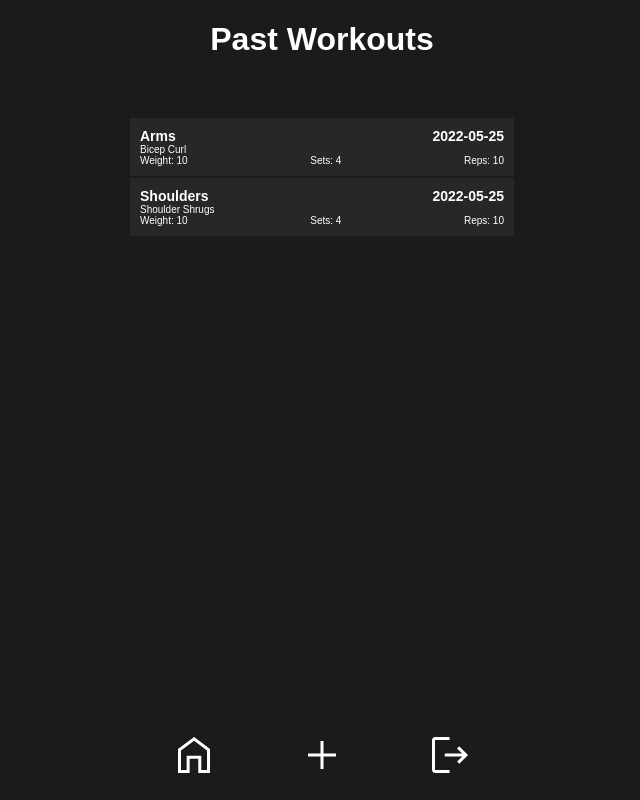
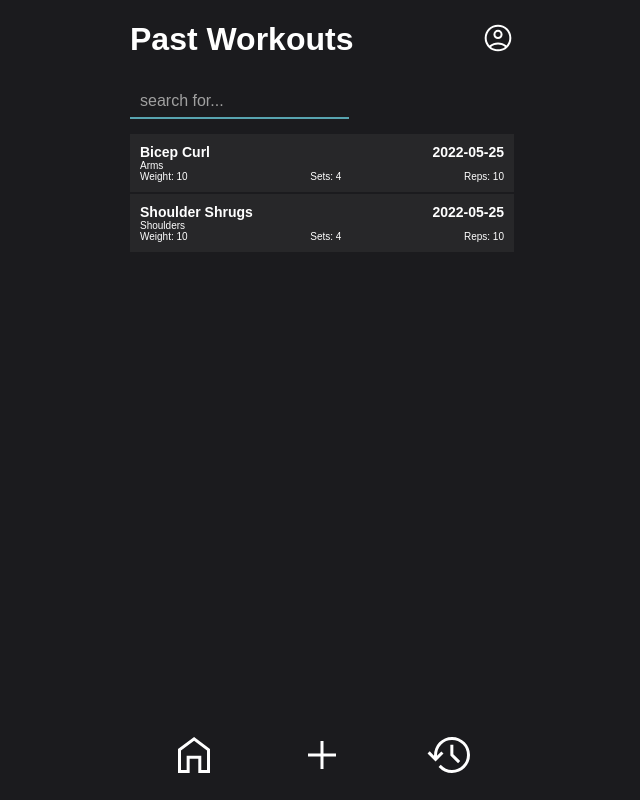
Before and after one commit to jestercruz/fitness-tracker, a React (Create React App) app: page /history in a window 1280 px wide. Shown: the whole page, without its empty margins (318-958 px from the left). Built offline with nearby package versions, Linux system fonts and the light colour scheme.

Commit message:
feat: Added search to filter history. Added an account icon and changed logout icon to history.

```diff
--- a/src/App.js
+++ b/src/App.js
@@ -6,24 +6,8 @@ import Navigation from "./views/Navigation";
 import Login from "./views/Login";
 import Signup from "./views/Signup";
 import History from "./views/History";
-import getHistoryData from "./data/history.json";
-import { useState, useEffect } from "react";
-
-const getHistory = () =>
-  new Promise((resolve, reject) => {
-    setTimeout(() => {
-      resolve(getHistoryData);
-    }, 1500);
-  });
 
 const App = () => {
-  useEffect(() => {
-    (async () => {
-      setHistoryData(await getHistory());
-    })();
-  }, []);
-
-  const [historyData, setHistoryData] = useState([]);
   return (
     <Router>
       <div className="main-container">
@@ -32,7 +16,7 @@ const App = () => {
           <Route path="/addworkout" element={<AddWorkout />} />
           <Route path="/login" element={<Login />} />
           <Route path="/signup" element={<Signup />} />
-          <Route path="/history" element={<History history={historyData} />} />
+          <Route path="/history" element={<History />} />
         </Routes>
         <Navigation />
       </div>
--- a/src/components/Title.js
+++ b/src/components/Title.js
@@ -1,7 +1,25 @@
 import "../stylesheets/Title.css";
+import { ReactComponent as AccountIcon } from "../assets/account.svg";
+import { useNavigate } from "react-router-dom";
 
-const Title = ({ title }) => {
-  return <h1 className="header">{title}</h1>;
+const Title = ({ title, icon }) => {
+  const navigate = useNavigate();
+
+  return (
+    <div className={`title-container ${icon ? "with-icon" : ""}`}>
+      <h1 className="header">{title}</h1>
+      <span>
+        {icon && (
+          <AccountIcon
+            className="icon"
+            onClick={() => {
+              navigate("/login");
+            }}
+          />
+        )}
+      </span>
+    </div>
+  );
 };
 
 export default Title;
--- a/src/stylesheets/App.css
+++ b/src/stylesheets/App.css
@@ -3,7 +3,6 @@ body {
   padding: 0px;
   width: 100vw;
   background-color: #1b1b1e;
-  /* background-color: white; */
   font-family: sans-serif, serif;
   color: #fff;
 }
--- a/src/stylesheets/ExerciseInput.css
+++ b/src/stylesheets/ExerciseInput.css
@@ -1,7 +1,9 @@
 .exercise-input-container {
   display: flex;
   flex-direction: column;
-  /* overflow: auto; */
+  /*
+  revisit later - hides the sides of box shadow
+  overflow-y: auto; */
   height: calc(100% - 192px); /* will come back to later */
 }
 
--- a/src/stylesheets/Title.css
+++ b/src/stylesheets/Title.css
@@ -1,4 +1,14 @@
+.title-container {
+  display: flex;
+  justify-content: center;
+}
+
+.title-container.with-icon {
+  justify-content: space-between;
+  align-items: center;
+}
+
 .header {
   text-align: center;
-  height: 75px;
+  /* height: 75px; */
 }
--- a/src/views/AddWorkout.js
+++ b/src/views/AddWorkout.js
@@ -18,7 +18,7 @@ const AddWorkout = () => {
   const [history, setHistory] = useState([]);
   return (
     <>
-      <Title title="Add Workout" />
+      <Title title="Add Workout" icon />
       <ExerciseInput
         exercise={exercise}
         setExercise={setExercise}
--- a/src/views/History.js
+++ b/src/views/History.js
@@ -1,20 +1,63 @@
 import Title from "../components/Title";
 import "../stylesheets/History.css";
+import getHistoryData from "../data/history.json";
+import { useState, useEffect } from "react";
+import Input from "../components/Input";
 
-const History = ({ history }) => {
+const getHistory = () => {
+  return new Promise((resolve, reject) => {
+    setTimeout(() => {
+      resolve(getHistoryData);
+    }, 1500);
+  });
+};
+
+const History = () => {
+  const [historyData, setHistoryData] = useState([]);
+  const [isLoading, setIsLoading] = useState(false);
+  const [searchBy, setSearchBy] = useState();
+  useEffect(() => {
+    (async () => {
+      setIsLoading(true);
+      setHistoryData(await getHistory());
+      setIsLoading(false);
+    })();
+  }, []);
   return (
     <>
-      <Title title="Past Workouts" />
+      <Title title="Past Workouts" icon />
       <div>
-        {history?.length ? (
-          history.map((el) => {
+        <Input
+          placeholder="search for..."
+          onChange={(e) => {
+            setSearchBy(e.target.value);
+          }}
+          value={searchBy}
+        />
+        {isLoading ? (
+          <h1>Loading...</h1>
+        ) : historyData?.length ? (
+          historyData
+            .filter((el) => {
+              if (searchBy) {
+                return (
+                  el?.group?.toLowerCase().includes(searchBy?.toLowerCase()) ||
+                  el?.exerciseName
+                    ?.toLowerCase()
+                    .includes(searchBy?.toLowerCase())
+                );
+              } else {
+                return el;
+              }
+            })
+            .map((el) => {
               return (
                 <div className="history-item" key={el.id}>
                   <header>
-                  <h4>{el.group}</h4>
+                    <h4>{el.exerciseName}</h4>
                     <h4>{el.date}</h4>
                   </header>
-                <p>{el.exerciseName}</p>
+                  <p>{el.group}</p>
                   <p className="numbers">
                     <span>Weight: {el.weight} </span>
                     <span>Sets: {el.sets} </span>
@@ -24,7 +67,7 @@ const History = ({ history }) => {
               );
             })
         ) : (
-          <></>
+          <div>No past workouts have been recorded.</div>
         )}
       </div>
     </>
--- a/src/views/Home.js
+++ b/src/views/Home.js
@@ -4,7 +4,7 @@ import Title from "../components/Title";
 const Home = () => {
   return (
     <>
-      <Title title="Fitness Tracker" />
+      <Title title="Fitness Tracker" icon />
       <div className="home-container">
         <h3>Welcome Back, Guest</h3>
         <section className="home-section">
--- a/src/views/Navigation.js
+++ b/src/views/Navigation.js
@@ -1,7 +1,7 @@
 import { Link } from "react-router-dom";
 import { ReactComponent as HomeIcon } from "../assets/home.svg";
 import { ReactComponent as AddIcon } from "../assets/add.svg";
-import { ReactComponent as Logout } from "../assets/logout.svg";
+import { ReactComponent as HistoryIcon } from "../assets/history.svg";
 import "../stylesheets/Navigation.css";
 
 const Navigation = () => {
@@ -19,8 +19,8 @@ const Navigation = () => {
           </Link>
         </li>
         <li className="nav-icon">
-          <Link to="/login">
-            <Logout />
+          <Link to="/history">
+            <HistoryIcon />
           </Link>
         </li>
       </ul>
```
Also changed, not shown: src/assets/account.svg (added), src/assets/history.svg (added). Lines whose indentation alone changed are shown as unchanged.
